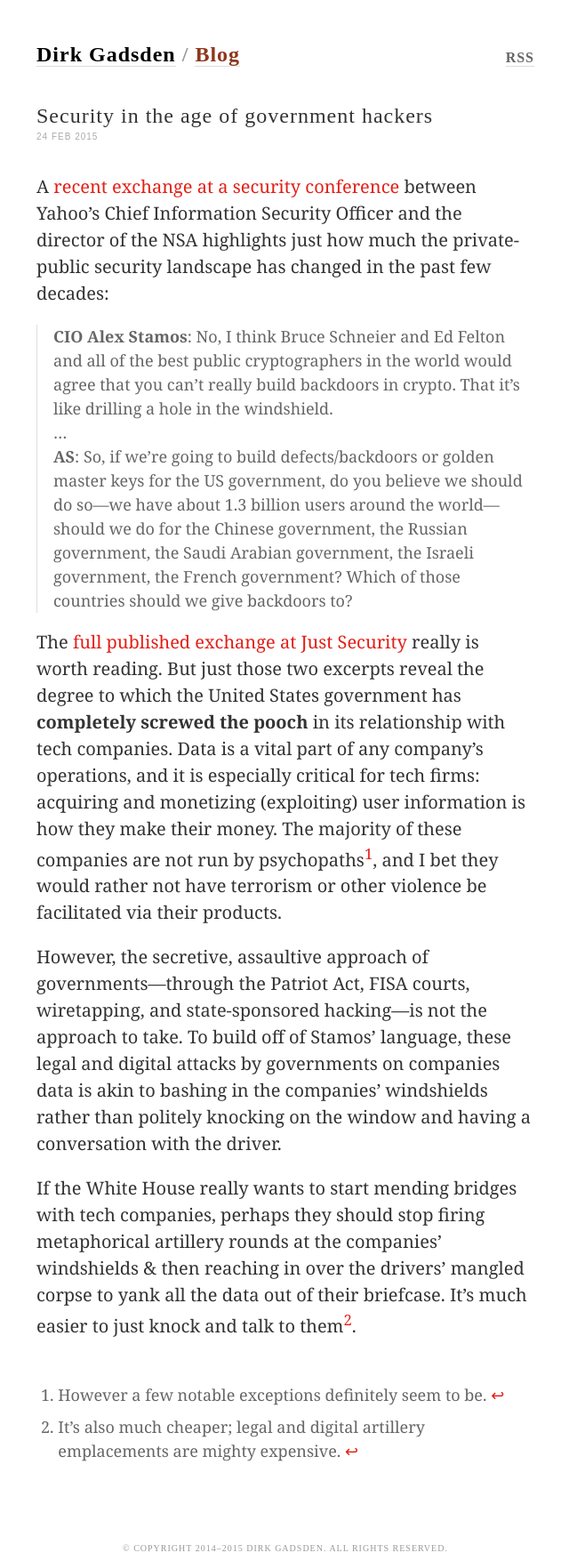
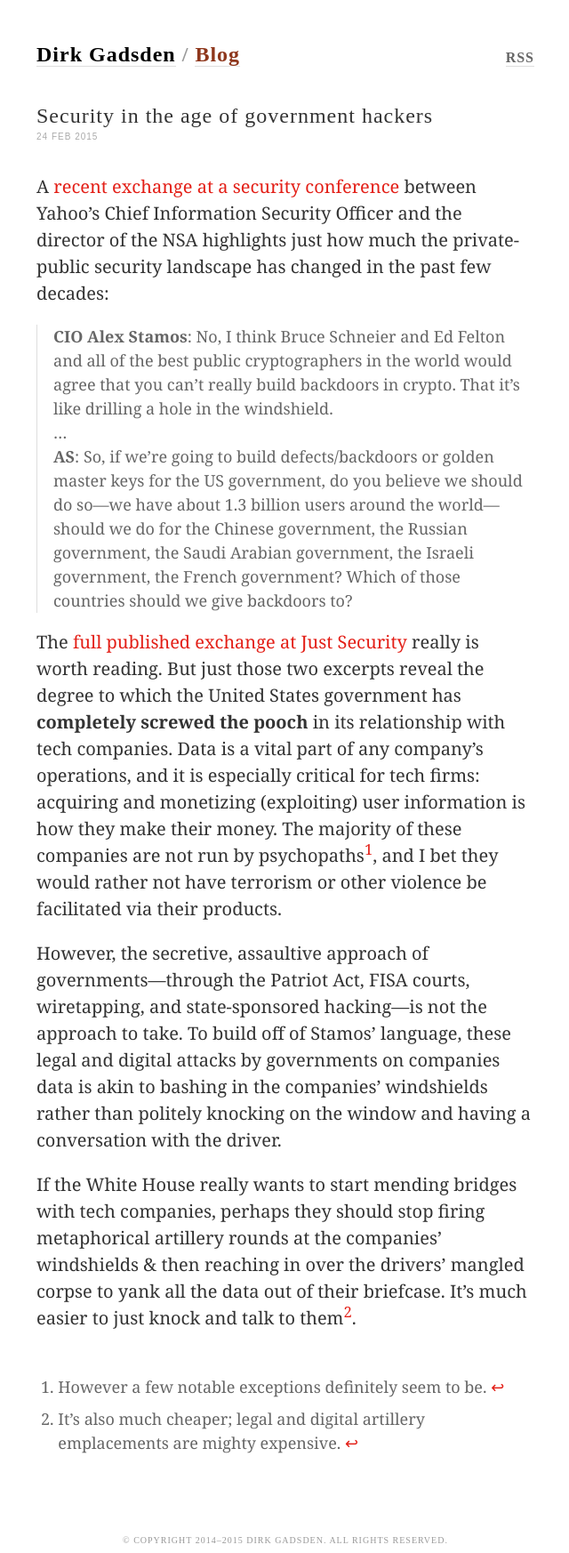
Before and after one commit to dirk/dirk.to, a Jekyll site: the page built from blog/_posts/2015-02-24-security-state-hackers.md, in a window 1280 px wide. Shown: the whole page at 89% size, without its empty margins (319-959 px from the left). Built offline with Jekyll 4.4.1, drawn with Linux system fonts in a browser that asks for light colours; Markdown is read by kramdown in place of the engine named in the settings; comment, search, counter and statistics services are not loaded.

Commit message:
Styling bugfix

```diff
--- a/css/blog.css
+++ b/css/blog.css
@@ -55,6 +55,7 @@ h2 a:hover span, .posts h3 a:hover span {color: #8E371C;}
 .post p code {display: inline-block; color: #8e371c;}
 .post h4 {margin: 1.5em 0 0.5em 0;}
 .post blockquote {border-left: 1px solid #ddd; padding-left: 1em; color: #666; font-size: 0.9em;}
+.post sup {line-height: 1;}
 /* Date and other metadata about posts */
 .meta {color: #aaa;}
 
```
